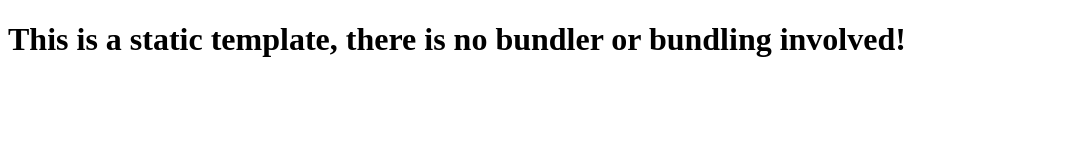
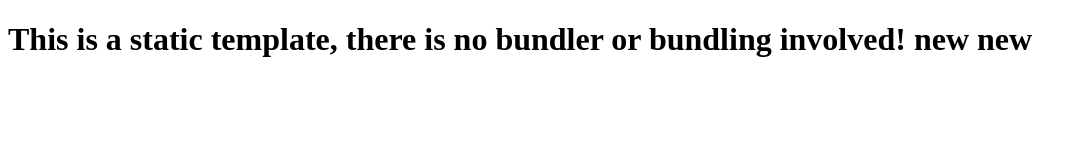
Before and after one commit to rb-wbscoding/testtest, a website: page index.html in a window 1280 px wide. Shown: the whole page, without its empty margins (0-1087 px from the left). Drawn offline with Linux system fonts and the light colour scheme.

Commit message:
new commit gsg

```diff
--- a/index.html
+++ b/index.html
@@ -1,12 +1,16 @@
 <!DOCTYPE html>
 <html lang="en">
   <head>
-    <meta charset="UTF-8">
-    <meta name="viewport" content="width=device-width, initial-scale=1.0">
-    <meta http-equiv="X-UA-Compatible" content="ie=edge">
+    <meta charset="UTF-8" />
+    <meta name="viewport" content="width=device-width, initial-scale=1.0" />
+    <meta http-equiv="X-UA-Compatible" content="ie=edge" />
     <title>Static Template</title>
   </head>
   <body>
-    <h1>This is a static template, there is no bundler or bundling involved!</h1>
+    <p></p>
+    <h1>
+      This is a static template, there is no bundler or bundling involved! new
+      new
+    </h1>
   </body>
 </html>
```
